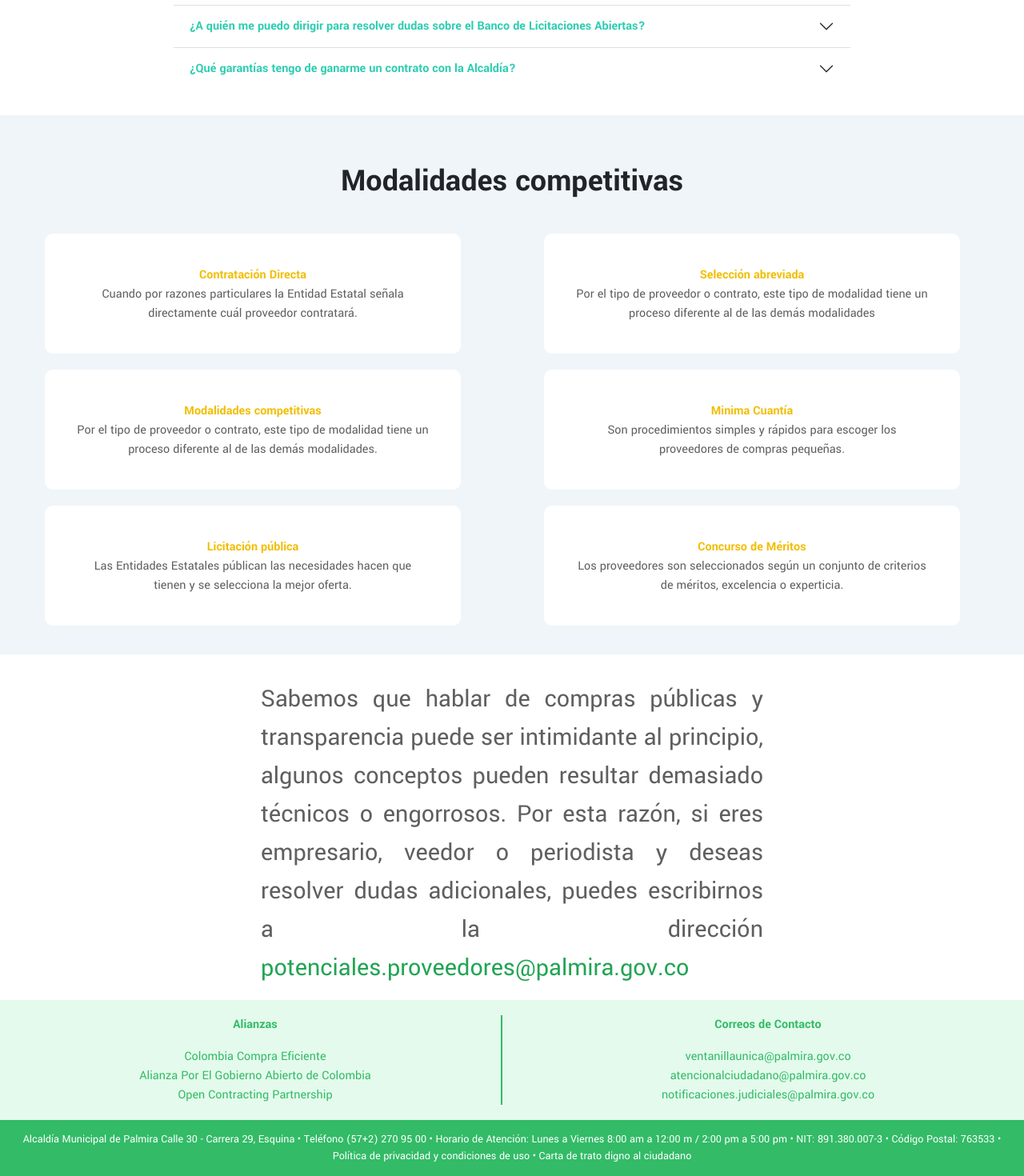
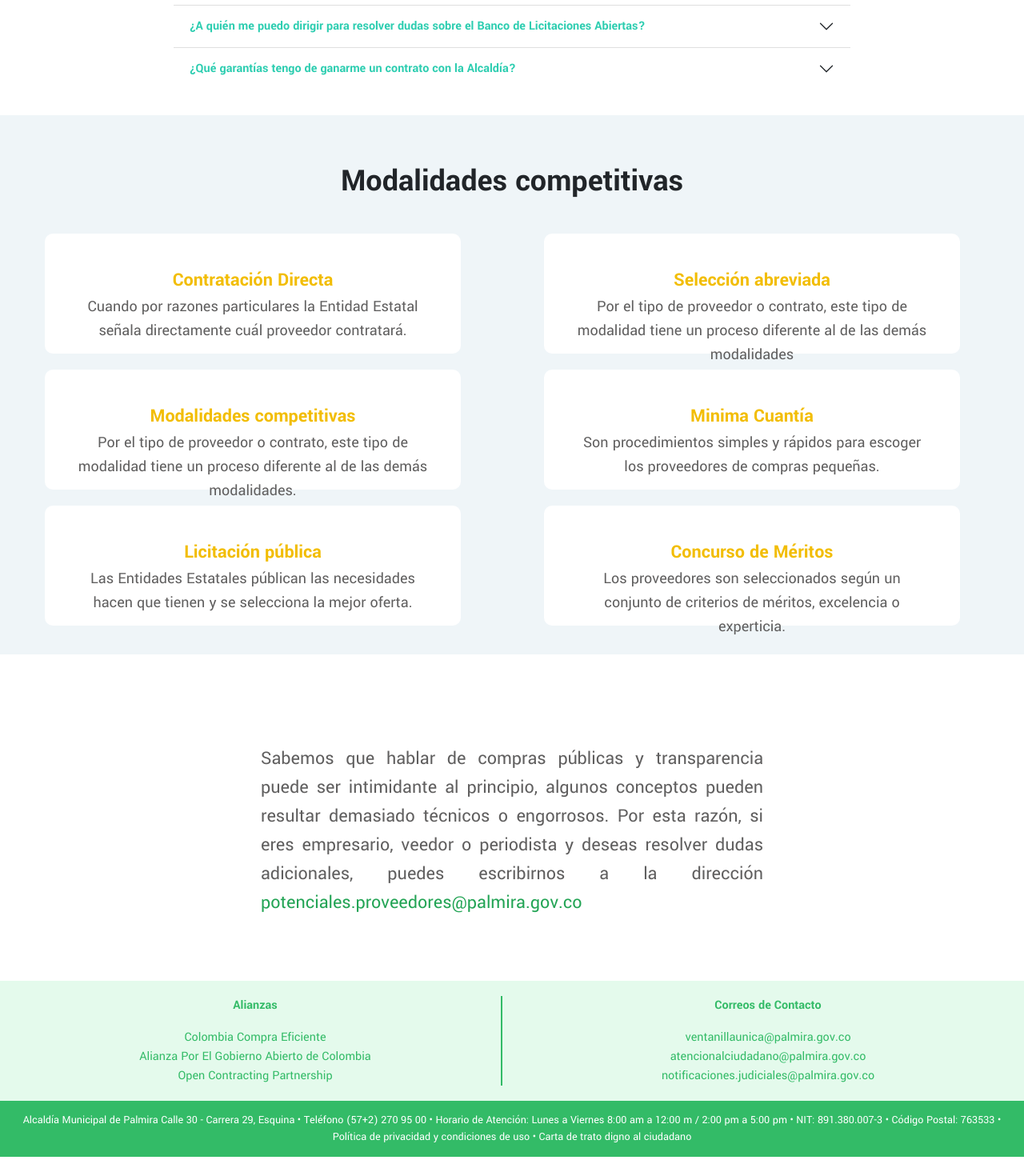
Before and after one commit to alvasco/gobierno, a React (Create React App) app: page /preguntas-frecuentes in a window 1280 px wide. Shown: the part 1264-2734 px from the top of the page at 80% size. After the commit the page ends 2710 px from the top, so only its background shows below. Built offline with nearby package versions, Linux system fonts and the light colour scheme.

Commit message:
correciones alejo

```diff
--- a/src/Screens/BLAA/Blaa.jsx
+++ b/src/Screens/BLAA/Blaa.jsx
@@ -41,10 +41,20 @@ const Blaa = () => {
 
         <Row className="botones">
           <Col md={6}>
-            <Button className='botones' texto={"Descarga El Plan Completo"} />
+            <Button
+              className="botones"
+              texto={"Descarga El Plan Completo"}
+              link={
+                "https://drive.google.com/drive/folders/1ZhJgH551HV2SzXWQXa_tus0InPZ4Nyp_?usp=sharing"
+              }
+            />
           </Col>
           <Col md={6}>
-          <Button className='botones' texto={"Ver el video tutorial de uso"} />
+            <Button
+              className="botones"
+              texto={"Ver el video tutorial de uso"}
+              link={"https://www.youtube.com/watch?v=ummwHEzP0JA"}
+            />
           </Col>
         </Row>
       </Container>
--- a/src/Screens/Preguntas/Preguntas.jsx
+++ b/src/Screens/Preguntas/Preguntas.jsx
@@ -38,43 +38,51 @@ const Preguntas = () => {
           }}
         >
           <Col className="card-preguntas" xs={12} md={5}>
-            <p>
-              <strong> Contratación Directa</strong> <br />
+            <p style={{ fontSize: "20px" }}>
+              <strong className="titulo-strong"> Contratación Directa</strong>{" "}
+              <br />
               Cuando por razones particulares la Entidad Estatal señala
               directamente cuál proveedor contratará.
             </p>
           </Col>
           <Col className="card-preguntas" xs={12} md={5}>
-            <p>
-              <strong> Selección abreviada</strong> <br />
+            <p style={{ fontSize: "20px" }}>
+              <strong className="titulo-strong"> Selección abreviada</strong>{" "}
+              <br />
               Por el tipo de proveedor o contrato, este tipo de modalidad tiene
               un proceso diferente al de las demás modalidades
             </p>
           </Col>
           <Col className="card-preguntas" xs={12} md={5}>
-            <p>
-              <strong> Modalidades competitivas</strong> <br />
+            <p style={{ fontSize: "20px" }}>
+              <strong className="titulo-strong">
+                {" "}
+                Modalidades competitivas
+              </strong>{" "}
+              <br />
               Por el tipo de proveedor o contrato, este tipo de modalidad tiene
               un proceso diferente al de las demás modalidades.
             </p>
           </Col>
           <Col className="card-preguntas" xs={12} md={5}>
-            <p>
-              <strong> Minima Cuantía</strong> <br />
+            <p style={{ fontSize: "20px" }}>
+              <strong className="titulo-strong"> Minima Cuantía</strong> <br />
               Son procedimientos simples y rápidos para escoger los proveedores
               de compras pequeñas.
             </p>
           </Col>
           <Col className="card-preguntas" xs={12} md={5}>
-            <p>
-              <strong> Licitación pública</strong> <br />
+            <p style={{ fontSize: "20px" }}>
+              <strong className="titulo-strong"> Licitación pública</strong>{" "}
+              <br />
               Las Entidades Estatales públican las necesidades hacen que tienen
               y se selecciona la mejor oferta.
             </p>
           </Col>
           <Col className="card-preguntas" xs={12} md={5}>
-            <p>
-              <strong> Concurso de Méritos</strong> <br />
+            <p style={{ fontSize: "20px" }}>
+              <strong className="titulo-strong"> Concurso de Méritos</strong>{" "}
+              <br />
               Los proveedores son seleccionados según un conjunto de criterios
               de méritos, excelencia o experticia.
             </p>
@@ -82,18 +90,26 @@ const Preguntas = () => {
         </Row>
       </Row>
 
-      <Row style={{
-            justifyContent: "center"
-        }}>
-        <Col md={6} style={{
+      <Row
+        style={{
+          justifyContent: "center"
+        }}
+      >
+        <Col
+          md={6}
+          style={{
             textAlign: "justify"
-        }}>
-          <p style={{ color:"#605F5F",fontSize:"32px"}}>
+          }}
+        >
+          <p
+            style={{ color: "#605F5F", fontSize: "24px", margin: "80px 0px " }}
+          >
             Sabemos que hablar de compras públicas y transparencia puede ser
             intimidante al principio, algunos conceptos pueden resultar
             demasiado técnicos o engorrosos. Por esta razón, si eres empresario,
             veedor o periodista y deseas resolver dudas adicionales, puedes
-            escribirnos a la dirección <span> potenciales.proveedores@palmira.gov.co</span>
+            escribirnos a la dirección{" "}
+            <span> potenciales.proveedores@palmira.gov.co</span>
           </p>
         </Col>
       </Row>
--- a/src/Screens/Registro/Registro.jsx
+++ b/src/Screens/Registro/Registro.jsx
@@ -42,21 +42,39 @@ const Registro = () => {
               publicados.
             </p>
             <div className="redes-iconos">
+              <a
+                href="https://www.facebook.com/alcaldiadepalmira/"
+                target={"_blank"}
+                rel="noopener noreferrer"
+              >
                 <img
-                style={{ width: "15%", cursor: "pointer" }}
+                  style={{ width: "75%", cursor: "pointer" }}
                   src="./assets/img/facebook.svg"
                   alt=""
                 />
+              </a>
+              <a
+                href="https://www.instagram.com/alcaldiapalmira"
+                target={"_blank"}
+                rel="noopener noreferrer"
+              >
                 <img
-                style={{ width: "15%", cursor: "pointer" }}
+                  style={{ width: "75%", cursor: "pointer" }}
                   src="./assets/img/insta.svg"
                   alt=""
                 />
+              </a>
+              <a
+                href="https://twitter.com/alcaldiapalmira"
+                target={"_blank"}
+                rel="noopener noreferrer"
+              >
                 <img
-                style={{ width: "15%", cursor: "pointer" }}
+                  style={{ width: "75%", cursor: "pointer" }}
                   src="./assets/img/twitter.svg"
                   alt=""
                 />
+              </a>
             </div>
           </Col>
         </Row>
--- a/src/Screens/Registro/registro.css
+++ b/src/Screens/Registro/registro.css
@@ -16,7 +16,7 @@
 .redes-texto{
    text-align: center;
    font-weight: bold;
-    font-size: 20px;
+    font-size: 24px;
     margin-top: 5em;
 
 
--- a/src/Screens/Transparencia/transparencia.css
+++ b/src/Screens/Transparencia/transparencia.css
@@ -22,3 +22,12 @@
     color: #F2BD02;
     font-weight: 700;
 }
+
+.espacio{
+    margin-block: 80px;
+}
+
+.titulo-strong{
+    font-size: 24px;
+
+}
--- a/src/components/Footer/Footer.jsx
+++ b/src/components/Footer/Footer.jsx
@@ -42,10 +42,33 @@ const Footer = () => {
               marginBlock: "1.2em"
             }}
           >
-            <p className="titles">Correos de Contacto</p>
-            <p className="emails">ventanillaunica@palmira.gov.co</p>
-            <p className="emails">atencionalciudadano@palmira.gov.co</p>
-            <p className="emails">notificaciones.judiciales@palmira.gov.co</p>
+            <p href="mailito:" className="titles">
+              Correos de Contacto
+            </p>
+            <a
+              href="mailto:ventanillaunica@palmira.gov.co"
+              className="emails"
+              target={"_blank"}
+              rel="noopener noreferrer"
+            >
+              ventanillaunica@palmira.gov.co
+            </a>
+            <a
+              href="mailto:atencionalciudadano@palmira.gov.co"
+              className="emails"
+              target={"_blank"}
+              rel="noopener noreferrer"
+            >
+              atencionalciudadano@palmira.gov.co
+            </a>
+            <a
+              href="mailto:notificaciones.judiciales@palmira.gov.co"
+              className="emails"
+              target={"_blank"}
+              rel="noopener noreferrer"
+            >
+              notificaciones.judiciales@palmira.gov.co
+            </a>
           </div>
         </Col>
       </Row>
--- a/src/components/Footer/footer.css
+++ b/src/components/Footer/footer.css
@@ -10,6 +10,13 @@
 }
 .emails{
     margin: 0;
+    padding: 0;
+    text-decoration: none;
+    color: #33BB67;
+}
+.emails:hover{
+    text-decoration: none;
+    color: #1a814d;
 }
 .titles{
     font-weight: 700;
--- a/src/components/Participacion/Participacion.jsx
+++ b/src/components/Participacion/Participacion.jsx
@@ -26,7 +26,8 @@ const Participacion = () => {
                 alt="img"
                 style={{
                   width: "70%",
-                  marginLeft:"35%"
+                  marginLeft:"35%",
+                  marginBottom: "80px"
 
                 }}
               />
--- a/src/components/Pregunta/Pregunta.jsx
+++ b/src/components/Pregunta/Pregunta.jsx
@@ -4,7 +4,7 @@ import "./pregunta.css";
 
 const Pregunta = () => {
   return (
-    <Container className="space mt-4">
+    <Container className="space " style={{marginTop:"80px"}}>
       <Row className="space ">
         <Col md={12} className="pregunta">
           <p className="">¿Cómo lo hacemos posible?</p>
@@ -39,7 +39,7 @@ const Pregunta = () => {
             compras públicas, te invitamos a inscribirte como potencial
             proveedor.
           </p>
-          <Button texto={"Interactua"} />
+          <Button texto={"Conócelo"} link={'/bancolicitacionesabiertas'}/>
         </Col>{" "}
         <Col
           md={5}
@@ -60,7 +60,7 @@ const Pregunta = () => {
             Conozca qué compras realizaremos durante el año, incluyendo
             modalidad, valor, tiempos y responsables
           </p>
-          <Button texto={" Regístrate"} />
+          <Button texto={" Regístrate"} link={'/registro-proveedores'} />
         </Col>
       </Row>
     </Container>
```
Also changed, not shown: src/Screens/Transparencia/Transparencia.jsx (+13 -19 lines), 1 other file (tests, documents, lock files or other folders). Lines whose indentation alone changed are shown as unchanged.
